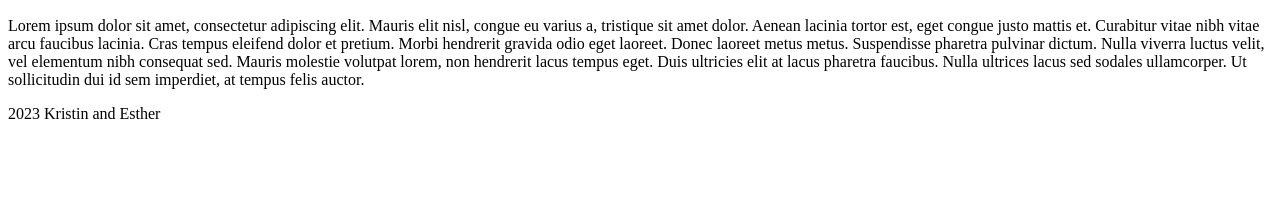
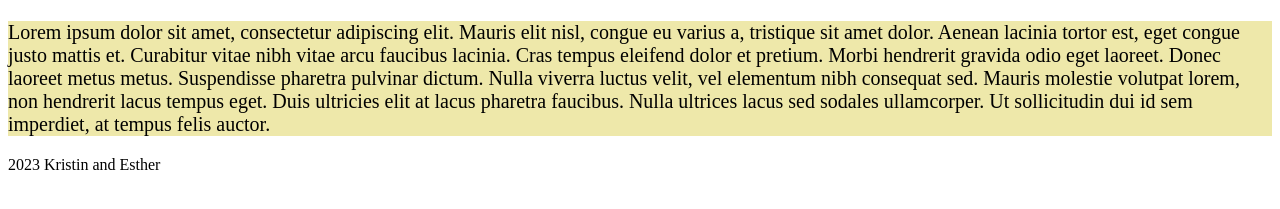
Before and after one commit to kcheverie/cat-app, a plain HTML site: page index.html in a window 1280 px wide. Shown: the part 557-766 px from the top of the page. Drawn offline with Linux system fonts and the light colour scheme.

Commit message:
added some paragraph styles

```diff
--- a/index.html
+++ b/index.html
@@ -10,6 +10,11 @@
       width: 50%;
       margin: auto;
     }
+
+    .opening-paragraph {
+      background: palegoldenrod;
+      font-size: 20px;
+    }
   </style>
 </head>
 <body>
@@ -18,7 +23,7 @@
   </header>
   <main>
     <img src="https://images.unsplash.com/photo-1517331156700-3c241d2b4d83?ixlib=rb-4.0.3&ixid=MnwxMjA3fDB8MHxwaG90by1wYWdlfHx8fGVufDB8fHx8&auto=format&fit=crop&w=1768&q=80" alt="a basket of orange and calico kittens in front of a lilac tree">
-    <p>Lorem ipsum dolor sit amet, consectetur adipiscing elit. Mauris elit nisl, congue eu varius a, tristique sit amet dolor. Aenean lacinia tortor est, eget congue justo mattis et. Curabitur vitae nibh vitae arcu faucibus lacinia. Cras tempus eleifend dolor et pretium. Morbi hendrerit gravida odio eget laoreet. Donec laoreet metus metus. Suspendisse pharetra pulvinar dictum. Nulla viverra luctus velit, vel elementum nibh consequat sed. Mauris molestie volutpat lorem, non hendrerit lacus tempus eget. Duis ultricies elit at lacus pharetra faucibus. Nulla ultrices lacus sed sodales ullamcorper. Ut sollicitudin dui id sem imperdiet, at tempus felis auctor.</p>
+    <p class="opening-paragraph">Lorem ipsum dolor sit amet, consectetur adipiscing elit. Mauris elit nisl, congue eu varius a, tristique sit amet dolor. Aenean lacinia tortor est, eget congue justo mattis et. Curabitur vitae nibh vitae arcu faucibus lacinia. Cras tempus eleifend dolor et pretium. Morbi hendrerit gravida odio eget laoreet. Donec laoreet metus metus. Suspendisse pharetra pulvinar dictum. Nulla viverra luctus velit, vel elementum nibh consequat sed. Mauris molestie volutpat lorem, non hendrerit lacus tempus eget. Duis ultricies elit at lacus pharetra faucibus. Nulla ultrices lacus sed sodales ullamcorper. Ut sollicitudin dui id sem imperdiet, at tempus felis auctor.</p>
   </main>
   <footer>
     <p>
```
